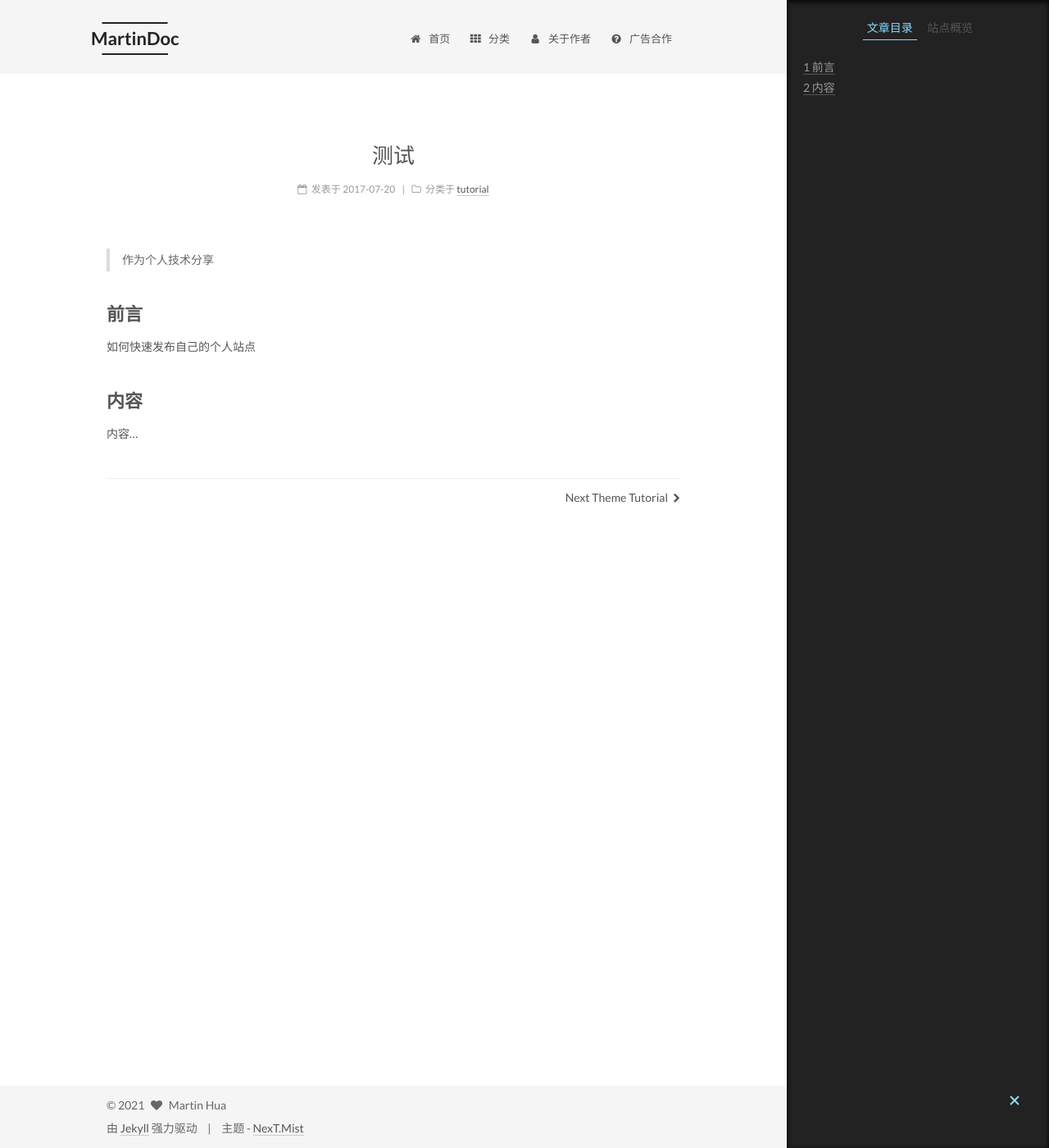
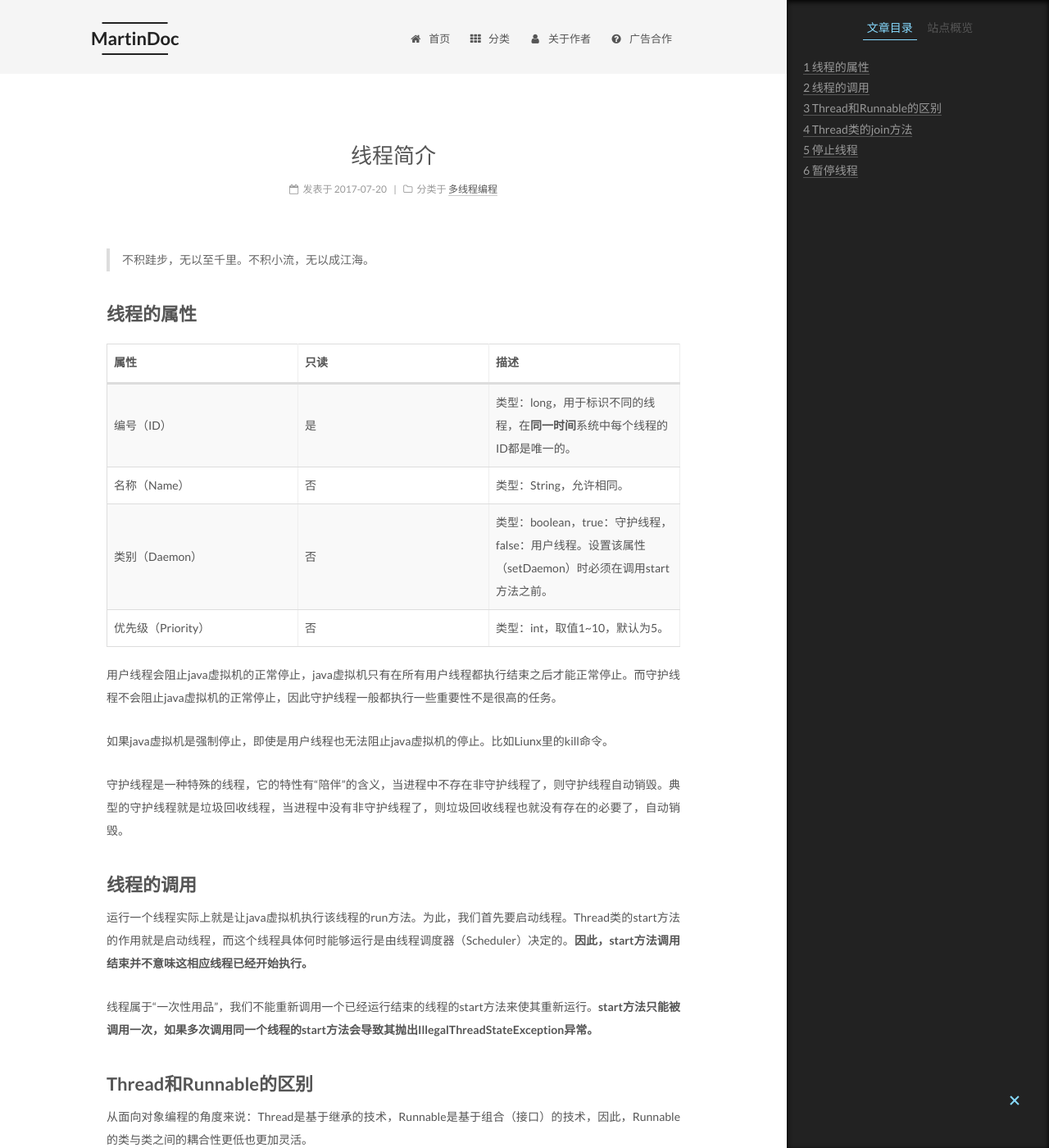
Before and after one commit to huaPeiLiang/huapeiliang.github.io, a Jekyll site: the page built from _posts/2017-07-20-test.md, in a window 1280 px wide and 1400 px high. Shown: the whole window at 82% size. Built offline with Jekyll 4.4.1, drawn with Linux system fonts in a browser that asks for light colours; some of the changed text lies outside the part shown.

Commit message:
线程简介

````diff
--- a/_posts/2017-07-20-test.md
+++ b/_posts/2017-07-20-test.md
@@ -1,20 +1,58 @@
 ---
-title: 测试
-description: 测试文章
+title: 线程简介
+description: 本篇文章将介绍：线程的属性、线程的调用、Thread和Runnable的区别、Thread类的join方法、停止线程、暂停线程
 categories:
- - tutorial
-tags:
+ - 多线程编程
 ---
 
-> 作为个人技术分享
+> 不积跬步，无以至千里。不积小流，无以成江海。
 
+## 线程的属性
 
+属性 | 只读 | 描述
+---|---|---
+编号（ID） | 是 | 类型：long，用于标识不同的线程，在**同一时间**系统中每个线程的ID都是唯一的。
+名称（Name） | 否 | 类型：String，允许相同。
+类别（Daemon） | 否 | 类型：boolean，true：守护线程，false：用户线程。设置该属性（setDaemon）时必须在调用start方法之前。
+优先级（Priority） | 否 | 类型：int，取值1~10，默认为5。
 
-## 前言
+用户线程会阻止java虚拟机的正常停止，java虚拟机只有在所有用户线程都执行结束之后才能正常停止。而守护线程不会阻止java虚拟机的正常停止，因此守护线程一般都执行一些重要性不是很高的任务。
 
-如何快速发布自己的个人站点
+如果java虚拟机是强制停止，即使是用户线程也无法阻止java虚拟机的停止。比如Liunx里的kill命令。
 
+守护线程是一种特殊的线程，它的特性有“陪伴”的含义，当进程中不存在非守护线程了，则守护线程自动销毁。典型的守护线程就是垃圾回收线程，当进程中没有非守护线程了，则垃圾回收线程也就没有存在的必要了，自动销毁。
 
-## 内容
+## 线程的调用
 
-内容...
+运行一个线程实际上就是让java虚拟机执行该线程的run方法。为此，我们首先要启动线程。Thread类的start方法的作用就是启动线程，而这个线程具体何时能够运行是由线程调度器（Scheduler）决定的。**因此，start方法调用结束并不意味这相应线程已经开始执行。**
+
+线程属于“一次性用品”，我们不能重新调用一个已经运行结束的线程的start方法来使其重新运行。**start方法只能被调用一次，如果多次调用同一个线程的start方法会导致其抛出IllegalThreadStateException异常。**
+
+## Thread和Runnable的区别
+
+从面向对象编程的角度来说：Thread是基于继承的技术，Runnable是基于组合（接口）的技术，因此，Runnable的类与类之间的耦合性更低也更加灵活。
+
+从对象共享的角度来说：Runnable意味着多个线程实例可以共享一个Runnable实例，因此可能导致程序的运行结果出乎意料。
+
+从对象创建的成本来说：创建一个线程实例比创建一个Runnable实例成本要昂贵一些。
+
+## Thread类的join方法
+
+等待相应线程执行结束，比如：线程A调用了线程B的join方法，那么线程A会被暂停，直到线程B运行结束。
+
+```
+A{
+    B.join(5000);
+}
+```
+其中5000表示A线程最多等待B线程5秒，如果超过5秒B线程还未执行结束将不再等待。
+
+## 停止线程
+1、使用退出标志，使线程正常退出，也就是当run方法完成后线程终止。
+
+2、使用stop方法强行终止线程，但是不推荐使用这个方法，因为stop和suspend及resume一样，都是作废过期的方法，使用它们可能产生不可预料的结果。
+
+3、使用interrupt方法中断线程。
+
+## 暂停线程
+yield（）方法的作用是放弃当前的CPU资源，将它让给其他的任务去占用CPU执行时间。但放弃的时间不确定，有可能刚刚放弃，马上又获得CPU时间片。
````
